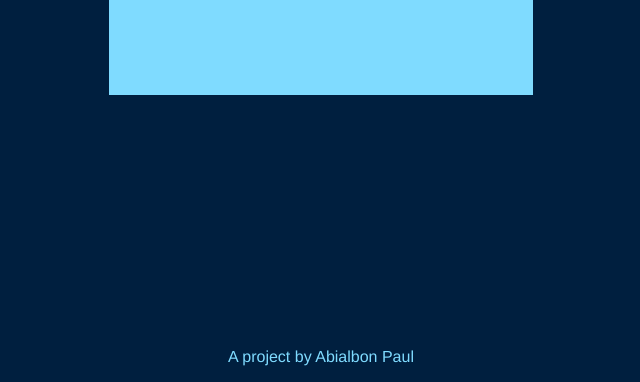
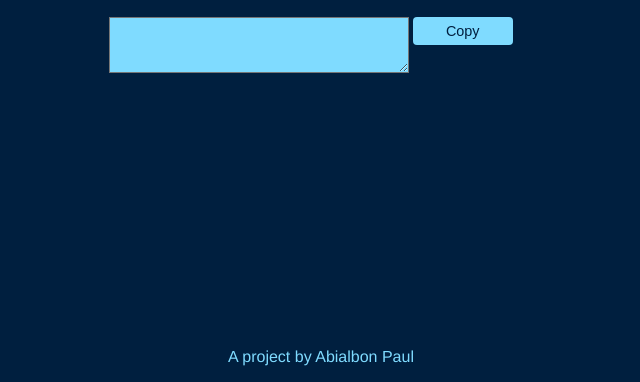
Before and after one commit to abialbon/fcc-urlshortener, a website: page public/index.html in a window 1280 px wide. Shown: the part 434-816 px from the top of the page, without its empty margins (319-959 px from the left). Drawn offline with nearby package versions, Linux system fonts and the light colour scheme.

Commit message:
Add copy function

```diff
--- a/public/assets/style.css
+++ b/public/assets/style.css
@@ -41,14 +41,17 @@ button {
     background-color: #7FDBFF;
     color: #001f3f;
 }
-.result {
+.textarea {
     margin-top: 20px;
-    height: 100px;
-    justify-content: center;
+    display: flex;
+}
+#result {
+    height: 56px;
     background-color: #7FDBFF;
     color: #001f3f;
-    display: flex;
-    align-items: center;
+    width: 300px;
+    font-size: 1.125rem;
+    margin-right: 4px;
 }
 .footer {
     width: 100%;
--- a/public/index.html
+++ b/public/index.html
@@ -11,16 +11,25 @@
         function getShortUrl() {
             var urlToShorten = document.getElementById('url').value;
             var requestUrl = 'https://pauls-playground-abialbonpaul.c9users.io/new/' + urlToShorten;
-            console.log(requestUrl);
             urlPromise = axios.get(requestUrl);
             urlPromise.then(function(response) {
-                var shortlink = document.getElementById('shortlink');
+                var shortlink = document.getElementById('result');
                     if (response.data.short_url) {
-                        shortlink.innerHTML = response.data.short_url;
+                        shortlink.value = response.data.short_url;
                     } else {
-                        shortlink.innerHTML = response.data;
+                        shortlink.value = response.data;
                     }
                 });
+        }
+        function copyText() {
+            var copyTextArea = document.getElementById('result');
+            copyTextArea.select();
+            try {
+                document.execCommand('copy');
+            }
+            catch (error) {
+                alert('There was a problem copying the text');
+            }
         }
     </script>
 </head>
@@ -31,8 +40,9 @@
             <input id="url" type="url" name="url" placeholder="https://www.example.com"/>
             <button onclick="getShortUrl()">Shorten</button>
         </div>
-        <div class="result">
-            <span id="shortlink"></span>
+        <div class="textarea">
+            <textarea id = "result"></textarea>
+            <button onclick="copyText()">Copy</button>
         </div>
     </div>
     <div class="footer">
```
